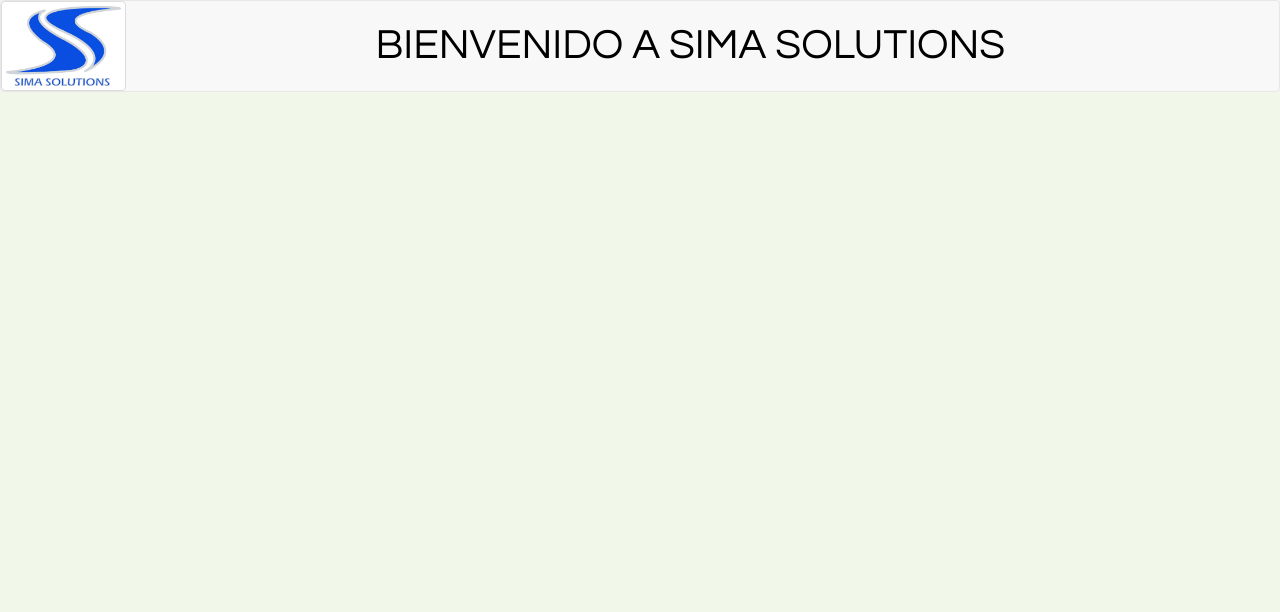
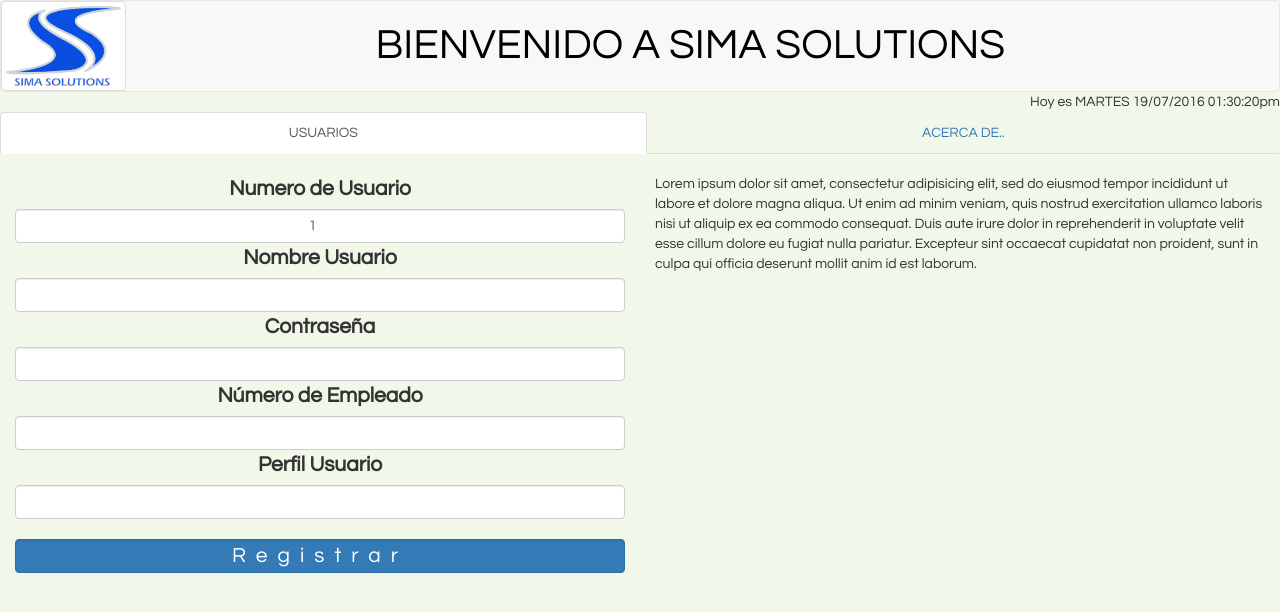
Before and after one commit to danieldec/SIMA, a PHP site: page /php/admin/index.php in a window 1280 px wide. Shown: the top 612 px of the page. Run offline with PHP 8.4, Linux system fonts and the light colour scheme.

Commit message:
interfaz grafica

```diff
--- /dev/null
+++ b/www/css/admin.css
@@ -0,0 +1,17 @@
+input[type=text]{
+  text-transform: uppercase;
+}
+div{
+  /*border: 1px solid rgba(245, 221, 7, 0.76);*/
+}
+.navbar{
+  margin-bottom: 0px;
+}
+input[type="submit"]{
+  letter-spacing: 10px;
+  font-size: 1.5em;
+  padding: 0px 12px;
+}
+.container-fluid{
+
+}
--- a/www/css/index.css
+++ b/www/css/index.css
@@ -1,3 +1,4 @@
+/*Agregamos las fuentes a usar aquí :D*/
 @font-face {
   font-family: Popins-med;
   src: url('../fonts/Poppins-Medium.ttf') format ('woff');
@@ -79,3 +80,6 @@ height: 70px;
   font-size: 1.5em;
   padding: 0px 16px;
 }
+#inUsuario{
+  text-transform: uppercase;
+}
--- /dev/null
+++ b/www/js/admin.js
@@ -0,0 +1,24 @@
+$(document).on('ready',function() {
+  //evento del menu tab
+  $('.nav-tabs a').on('click',function (e) {
+    e.preventDefault();
+    $(this).tab('show');
+    console.log($('.tab-pane').attr('class'));
+    console.log($(this).tab('show'));
+  });
+
+  var cadena="";
+  // $('input[type="text"]').on('blur',function () {
+  //   console.log($(this).val());
+  // });
+
+  //este evento nos permite hacer quelas minusculas se hagan mayusculas
+  $('input[type="text"]').on('keyup',function (e) {
+    cadena=$(this).val().toUpperCase();
+    $(this).val(cadena);
+  });
+  $('input[type="password"]').on('click',function (e) {
+    console.log($(this).val());
+  });
+
+});
--- a/www/js/index.js
+++ b/www/js/index.js
@@ -1,4 +1,25 @@
 $(document).on('ready',function () {
+  // creamos esta variable para guardar el nombreUsuario para convertirlo en mayusculas
+  var cadenaUsuario="";
   console.log("estamos con el js del index");
-  console.log($('#aLogo'));
+  $('#inUsuario').on('keyup',function () {
+    cadenaUsuario=$(this).val().toUpperCase();
+    $(this).val(cadenaUsuario);
+  })
+  //usamos ajax para enviar datos y logearnos a la página.
+  $('#loginForm').on('submit',function (e) {
+    var usuario= $('#inUsuario').val();
+    var contrasena=$('#inContra').val();
+    $.post('php/login.php',
+    {
+      nombreUsuario:usuario,
+      contrasenaUsuario:contrasena},
+      function(data, status) {
+        alert(data+" " +status);
+        $('#tipoAlerta').html(data).addClass("alert alert-danger text-center").show().fadeOut(10000);
+      }
+    );
+    console.log(e.type);
+    e.preventDefault();
+  })
 });
--- a/www/php/admin/index.php
+++ b/www/php/admin/index.php
@@ -1,13 +1,88 @@
 <!DOCTYPE html>
 <html lang="es">
 <head>
-  <?php session_start(); ?>
+  <?php
+
+  ?>
   <meta charset="UTF-8">
   <title>Admin</title>
+  <!-- importar hojas de estilo que estan en la ruta www/css y del admin-->
   <?php include '../hojasEstilo.php'; ?>
+  <link rel="stylesheet" href="../../css/admin.css" charset="utf-8"/>
 </head>
 <body>
+  <!-- Barra de navegación -->
   <?php include '../nav.php'; ?>
+  <!-- Aquí empieza el tab de la página-->
+  <div class="row">
+    <div class="col-sm-12 text-right">
+      <?php
+      // $fecha1=new DateTime();
+      // print_r($fecha1);
+      include '../diaSemana.php';
+      $fecha="";
+      $dia=diaSemana();
+      $fecha="Hoy es ".$dia." ".date('d/m/Y h:i:sa');
+      echo $fecha;
+      ?>
+
+    </div>
+  </div>
+
+  <div class="container-fluid">
+    <div class="row">
+        <ul class="nav nav-tabs nav-justified">
+          <li class="active"><a href="#usuarios">USUARIOS</a></li>
+          <li class=""><a href="#acercaDe">ACERCA DE..</a></li>
+        </ul>
+    </div>
+  </div><!-- Aquí termina el tab de la página-->
+  <!--Aquí empieza el tab del usuario admin-->
+  <div class="tab-content">
+    <br>
+      <!-- aquí empieza el tab de usuario-->
+      <div class="tab-pane fade in active" id="usuarios">
+        <!--aquí empieza la fila-->
+        <div class="row">
+          <div class="container-fluid">
+            <!-- aquí empieza la mitad de la columna-->
+            <div class="col-md-6">
+              <form class="" action="" method="post">
+                <div class="text-center">
+                  <label for="numUsuario">Numero de Usuario</label><input type="number" max="100" class="form-control" min="1" name="numUsuario" value="1">
+                </div>
+                <div class="text-center">
+                  <label for="nombreUsuario">Nombre Usuario</label><input type="text" class="form-control" name="nombreUsuario"  />
+                </div>
+                <div class="text-center">
+                  <label for="contrasena">Contraseña</label><input type="password" class="form-control" name="contrasena"/>
+                </div>
+                <div class="text-center">
+                  <label for="numEmpleado">Número de Empleado</label><input type="text" class="form-control" name="numEmpleado"/>
+                </div>
+                <div class="text-center">
+                  <label for="perfilUsuario">Perfil Usuario</label><input type="text" class="form-control" name="perfilUsuario"/>
+                </div><br>
+                <input type="submit" class="button form-control btn-primary" name="enviar" value="Registrar">
+              </form>
+            </div>
+            <!-- aquí termina la mitad de la columna-->
+            <div class="col-md-6">
+              <p>Lorem ipsum dolor sit amet, consectetur adipisicing elit, sed do eiusmod tempor incididunt ut labore et dolore magna aliqua. Ut enim ad minim veniam, quis nostrud exercitation ullamco laboris nisi ut aliquip ex ea commodo consequat. Duis aute irure dolor in reprehenderit in voluptate velit esse cillum dolore eu fugiat nulla pariatur. Excepteur sint occaecat cupidatat non proident, sunt in culpa qui officia deserunt mollit anim id est laborum.</p>
+            </div>
+          </div>
+        </div>
+        <!--aquí termina la fila-->
+      </div>
+      <!-- aquí termina el tab de usuario-->
+      <!--Aquí empieza el tab de acerca de-->
+      <div class="tab-pane fade" id="acercaDe">
+        <div>Lorem ipsum dolor sit amet, consectetur adipisicing elit, sed do eiusmod tempor incididunt ut labore et dolore magna aliqua. Ut enim ad minim veniam, quis nostrud exercitation ullamco laboris nisi ut aliquip ex ea commodo consequat. Duis aute irure dolor in reprehenderit in voluptate velit esse cillum dolore eu fugiat nulla pariatur. Excepteur sint occaecat cupidatat non proident, sunt in culpa qui officia deserunt mollit anim id est laborum.</div>
+      </div>
+  </div>
+
+  <!-- importar los scripts desde la ruta www/js y los js del admin-->
   <?php include '../scriptsPiePag.php';?>
+  <script type="text/javascript" src="../../js/admin.js"></script>
 </body>
 </html>
--- /dev/null
+++ b/www/php/cerrarSesion.php
@@ -0,0 +1,4 @@
+<?php session_start();
+  session_destroy();
+  header('location: ../index.php');
+ ?>
--- a/www/php/conexion/conexion.php
+++ b/www/php/conexion/conexion.php
@@ -2,7 +2,7 @@
   $usuario="root";
   $contrasena="";
   $equipo="localhost";
-  $baseDatos="SIMA";
+  $baseDatos="SIMAP";
   $conexion=new mysqli($equipo,$usuario,$contrasena,$baseDatos,3306);
   $conexion->set_charset('utf8');
   if ($conexion->connect_errno) {
--- /dev/null
+++ b/www/php/diaSemana.php
@@ -0,0 +1,29 @@
+<?php
+
+  function diaSemana()
+  {
+    $today=date('l');
+    if ($today=='Friday') {
+        return 'VIERNES';
+    }
+    if ($today=="Saturday") {
+        return "SÁBADO";
+    }
+    if ($today=="Sunday") {
+        return "DOMINGO";
+    }
+    if ($today=="Monday") {
+      return "LUNES";
+    }
+    if ($today=="Tuesday") {
+      return "MARTES";
+    }
+    if ($today=="Wednesday") {
+      return "MIERCOLES";
+    }
+    if ($today=="Thursday") {
+      return "JUEVES";
+    }
+  }
+
+?>
```
Also changed, not shown: www/index.php (+5 -3 lines), www/php/login.php (+14 -1 lines).
